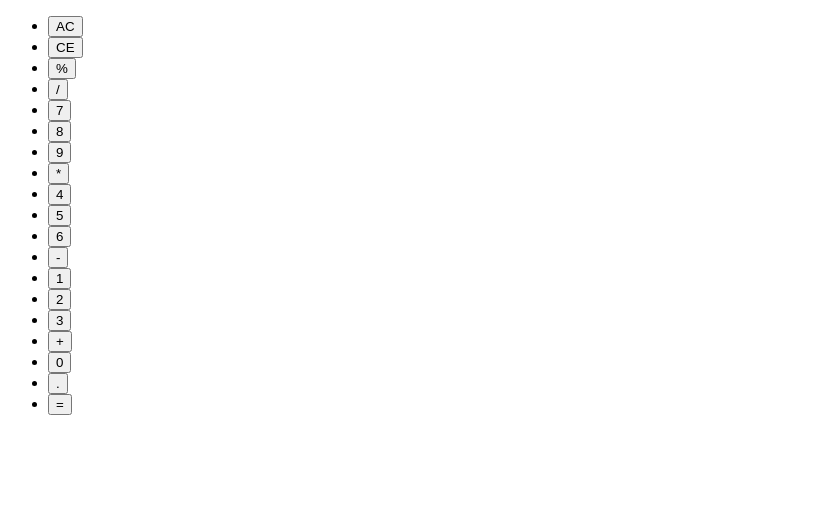
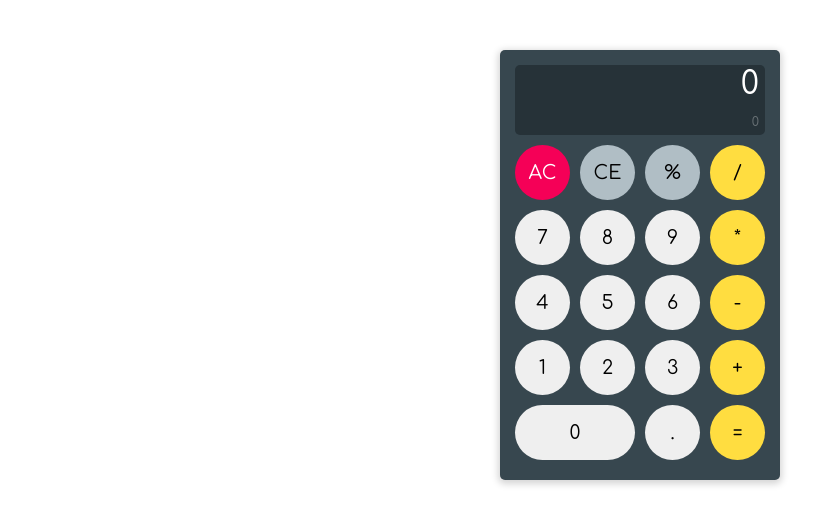
Before and after one commit to azharparvaiz/vanilla-js-calculator, a plain HTML site: page index.html in a window 1280 px wide. Shown: the whole page, without its empty margins (0-815 px from the left). Drawn offline with Linux system fonts and the light colour scheme.

Commit message:
Added links to CSS & JS file.

```diff
--- a/index.html
+++ b/index.html
@@ -1,11 +1,14 @@
 <!DOCTYPE html>
 <html lang="en">
+
 <head>
   <meta charset="UTF-8">
   <meta http-equiv="X-UA-Compatible" content="IE=edge">
   <meta name="viewport" content="width=device-width, initial-scale=1.0">
+  <link href="style.css" type="text/css" rel="stylesheet">
   <title>Calculator</title>
 </head>
+
 <body>
   <div class="calculator">
     <div class="output">
@@ -16,7 +19,7 @@
     <div class="input clearfix">
       <ul>
         <li><button class="btn first-child red">AC</button></li>
-            <li><button class="btn gray" >CE</button></li>
+        <li><button class="btn gray">CE</button></li>
         <li><button class="btn gray">%</button></li>
         <li><button class="btn yellow">/</li>
         <li><button data-num="7" class="btn first-child">7</button></li>
@@ -36,5 +39,7 @@
         <li><button class="btn yellow">=</button></li>
     </div>
   </div>
+  <script src="main.js"></script>
 </body>
+
 </html>
```
Lines whose indentation alone changed are shown as unchanged.
